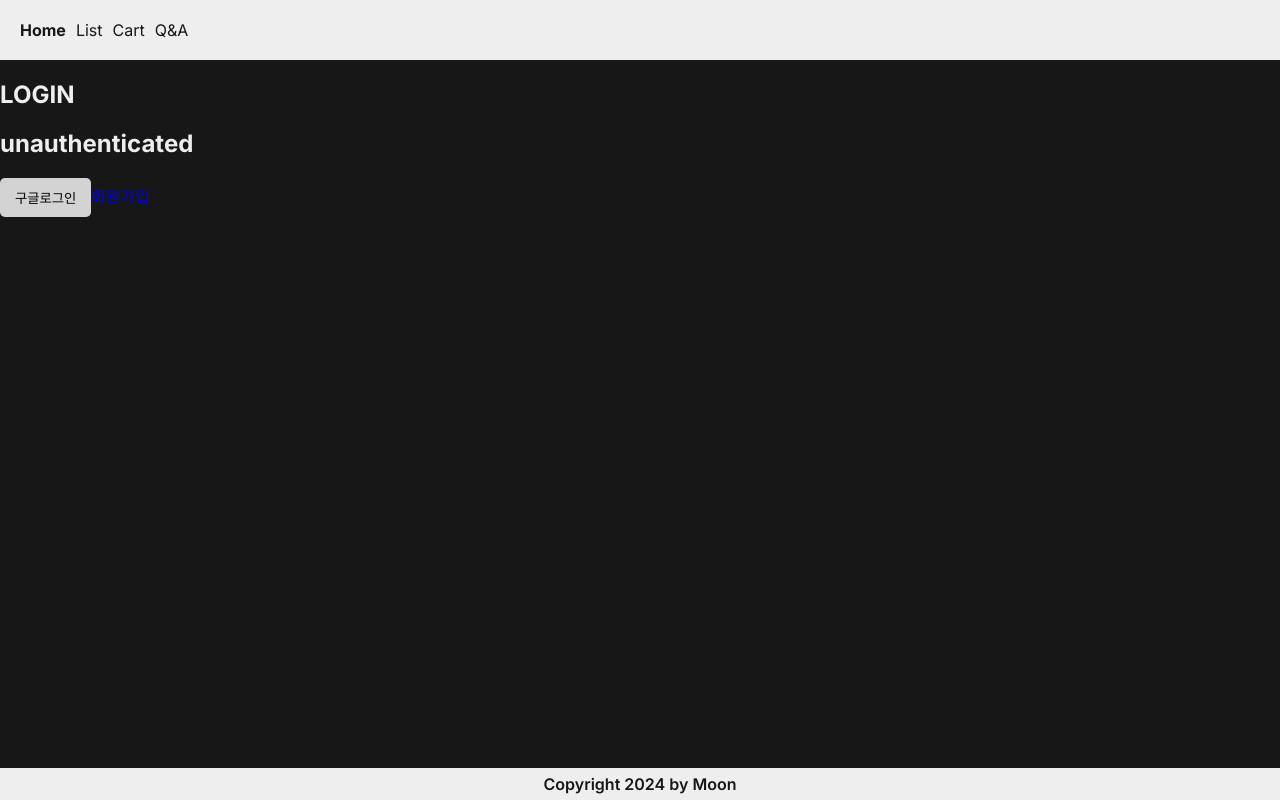
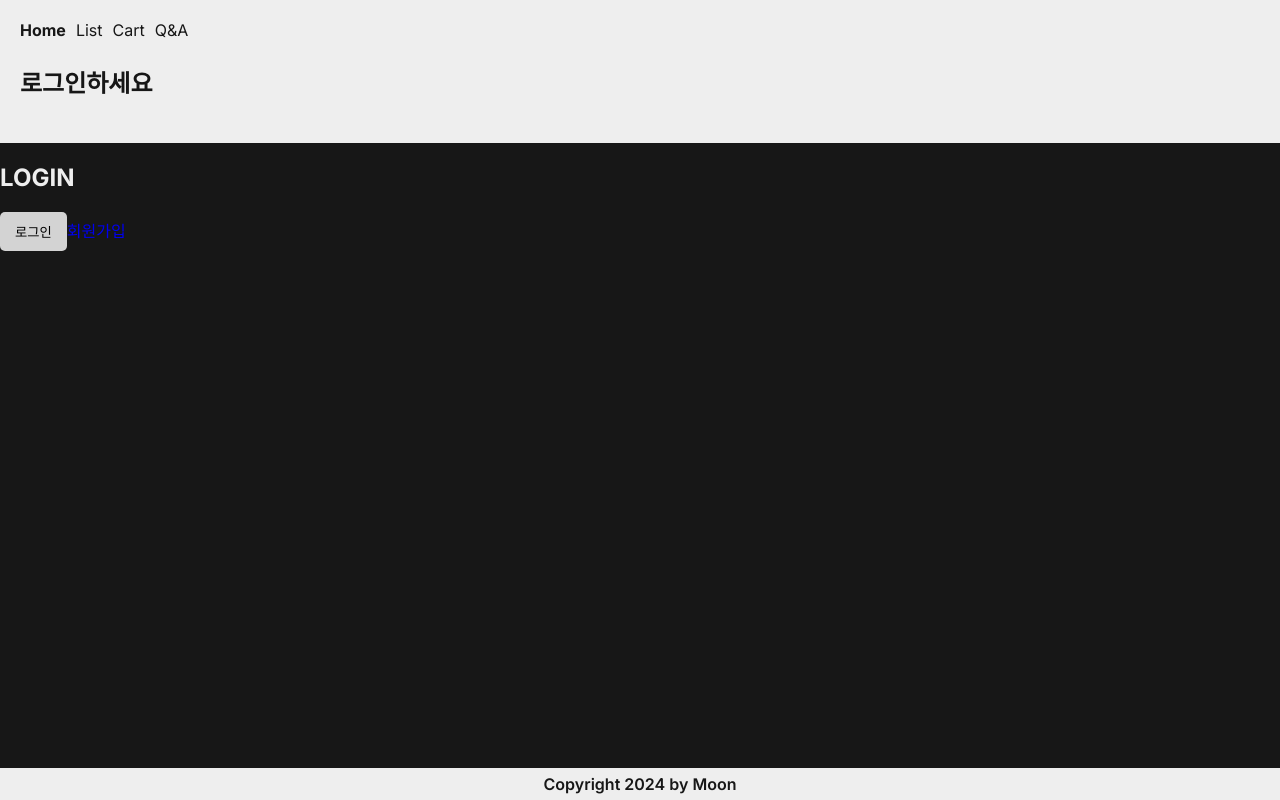
Before and after one commit to mongzii/M-market-ts, a Next.js app: page /login in a window 1280 px wide. Shown: the top 800 px of the page. Built offline with nearby package versions, Linux system fonts and the light colour scheme; no server answers.

Commit message:
feat: header에 로그인정보연결

```diff
--- a/app/GoogleLoginBtn.tsx
+++ b/app/GoogleLoginBtn.tsx
@@ -9,7 +9,7 @@ export default function GoogleLoginBtn() {
         signIn();
       }}
     >
-      구글로그인
+      로그인
     </button>
   );
 }
--- /dev/null
+++ b/app/HeaderBtn.tsx
@@ -0,0 +1,14 @@
+"use client";
+
+import HeaderP from "./lib/next-auth/HeaderP";
+import { SessionProvider } from "next-auth/react";
+
+export default function HeaderBtn() {
+  return (
+    <div>
+      <SessionProvider>
+        <HeaderP />
+      </SessionProvider>
+    </div>
+  );
+}
--- a/app/layout.tsx
+++ b/app/layout.tsx
@@ -3,6 +3,7 @@ import { Inter } from "next/font/google";
 import "./globals.css";
 import Link from "next/link";
 import AuthProvider from "./lib/next-auth";
+import HeaderBtn from "./HeaderBtn";
 
 const inter = Inter({ subsets: ["latin"] });
 
@@ -23,11 +24,14 @@ export default function RootLayout({
           <Link href="/" className="logo">
             Home
           </Link>
+
           <Link href="/list">List</Link>
           <Link href="/cart">Cart</Link>
           <Link href="/board">Q&A</Link>
+          <HeaderBtn />
         </div>
         <AuthProvider>{children}</AuthProvider>
+
         <div className="footer">Copyright 2024 by Moon</div>
       </body>
     </html>
--- /dev/null
+++ b/app/lib/next-auth/HeaderP.tsx
@@ -0,0 +1,28 @@
+"use client";
+import { useSession } from "next-auth/react";
+
+export default function HeaderP() {
+  const { data: session, status } = useSession();
+  //console.log(status);
+  return (
+    <div>
+      {/* <h2>{session?.user?.name}</h2> */}
+      {/* <h2>
+        {status === "authenticated" ? <p>안녕하세요</p> : <p>로그인하세요</p>}
+      </h2> */}
+      <h2>
+        {status === "loading" ? (
+          <p>Loading</p>
+        ) : status === "authenticated" ? (
+          <p>{session?.user?.name}님</p>
+        ) : (
+          <p>로그인하세요</p>
+        )}
+      </h2>
+    </div>
+  );
+}
+
+//loading이면 loading
+//authenticated이면 안녕하세요
+//아니면 로그인하세요
--- a/app/lib/next-auth/Test.tsx
+++ b/app/lib/next-auth/Test.tsx
@@ -1,17 +1,17 @@
 //로그인정보 가져오는거
 
-"use client";
-import { useSession } from "next-auth/react";
+// "use client";
+// import { useSession } from "next-auth/react";
 
-export default function Test() {
-  const { data: session, status } = useSession();
-  console.log(session);
-  //console.log(session?.name);
+// export default function Test() {
+//   const { data: session, status } = useSession();
+//   console.log(session);
+//   //console.log(session?.name);
 
-  return (
-    <div>
-      <h2>{status}</h2>
-      <h2>{session?.user?.name}</h2>
-    </div>
-  );
-}
+//   return (
+//     <div>
+//       <h2>{status}</h2>
+//       <h2>{session?.user?.name}</h2>
+//     </div>
+//   );
+// }
--- a/app/login/page.tsx
+++ b/app/login/page.tsx
@@ -1,12 +1,16 @@
 import GoogleLoginBtn from "../GoogleLoginBtn";
-import Test from "../lib/next-auth/Test";
+import HeaderP from "../lib/next-auth/HeaderP";
+// import Test from "../lib/next-auth/Test";
 import Link from "next/link";
 
 export default function Login() {
   return (
     <div>
       <h2>LOGIN</h2>
-      <Test />
+      {/* //로그인정보 확인하는거 */}
+
+      {/* <HeaderP /> */}
+      {/* //로그인하는거 */}
       <GoogleLoginBtn />
       <Link href="/member">회원가입</Link>
     </div>
```
